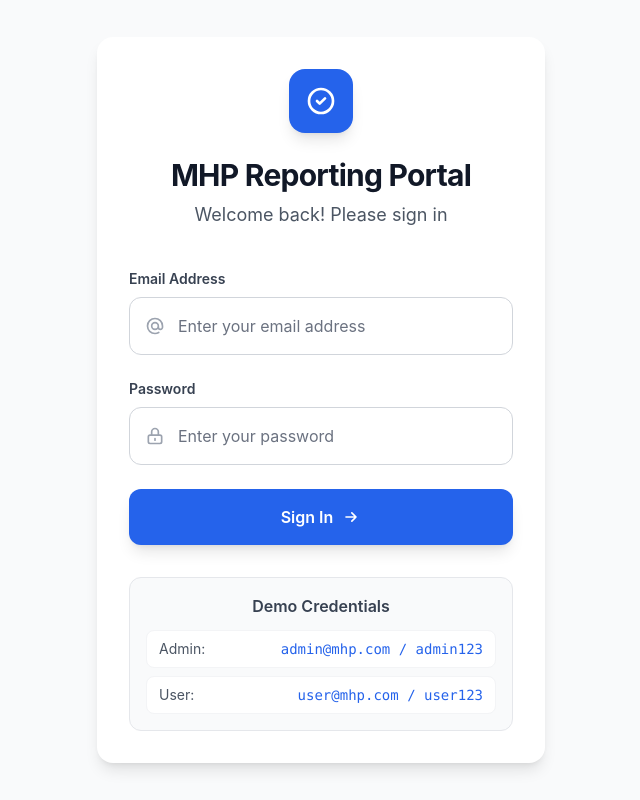
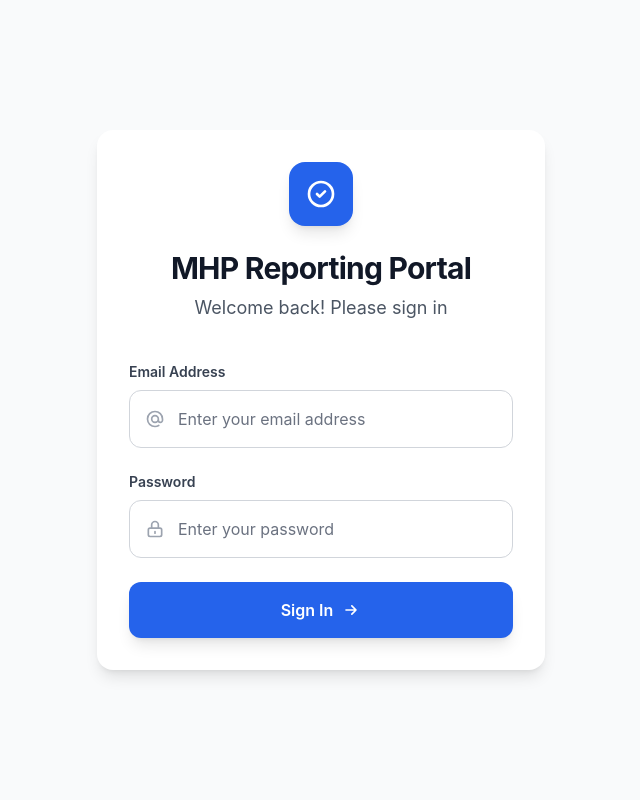
Before and after one commit to AfnansWebWorld/MHP-Reporting-Portal, a Next.js app in the folder frontend/: page /login in a window 1280 px wide. Shown: the whole page, without its empty margins (319-959 px from the left). Built offline with nearby package versions, Linux system fonts and the light colour scheme; no server answers.

Commit message:
refactor(login): remove demo credentials from login page

```diff
--- a/frontend/pages/login.tsx
+++ b/frontend/pages/login.tsx
@@ -150,21 +150,6 @@ export default function Login() {
                 )}
               </button>
             </form>
-
-            {/* Demo Credentials */}
-            <div className="mt-6 sm:mt-8 p-3 sm:p-4 bg-gray-50 rounded-xl border border-gray-200">
-              <p className="text-gray-700 font-semibold mb-3 text-center text-sm sm:text-base">Demo Credentials</p>
-              <div className="space-y-2">
-                <div className="flex flex-col sm:flex-row sm:items-center sm:justify-between bg-white rounded-lg px-3 py-2 space-y-1 sm:space-y-0 border border-gray-100">
-                  <span className="text-gray-600 text-xs sm:text-sm">Admin:</span>
-                  <code className="text-blue-600 text-xs sm:text-sm font-mono break-all">admin@mhp.com / admin123</code>
-                </div>
-                <div className="flex flex-col sm:flex-row sm:items-center sm:justify-between bg-white rounded-lg px-3 py-2 space-y-1 sm:space-y-0 border border-gray-100">
-                  <span className="text-gray-600 text-xs sm:text-sm">User:</span>
-                  <code className="text-blue-600 text-xs sm:text-sm font-mono break-all">user@mhp.com / user123</code>
-                </div>
-              </div>
-            </div>
           </div>
         </div>
       </div>
```
